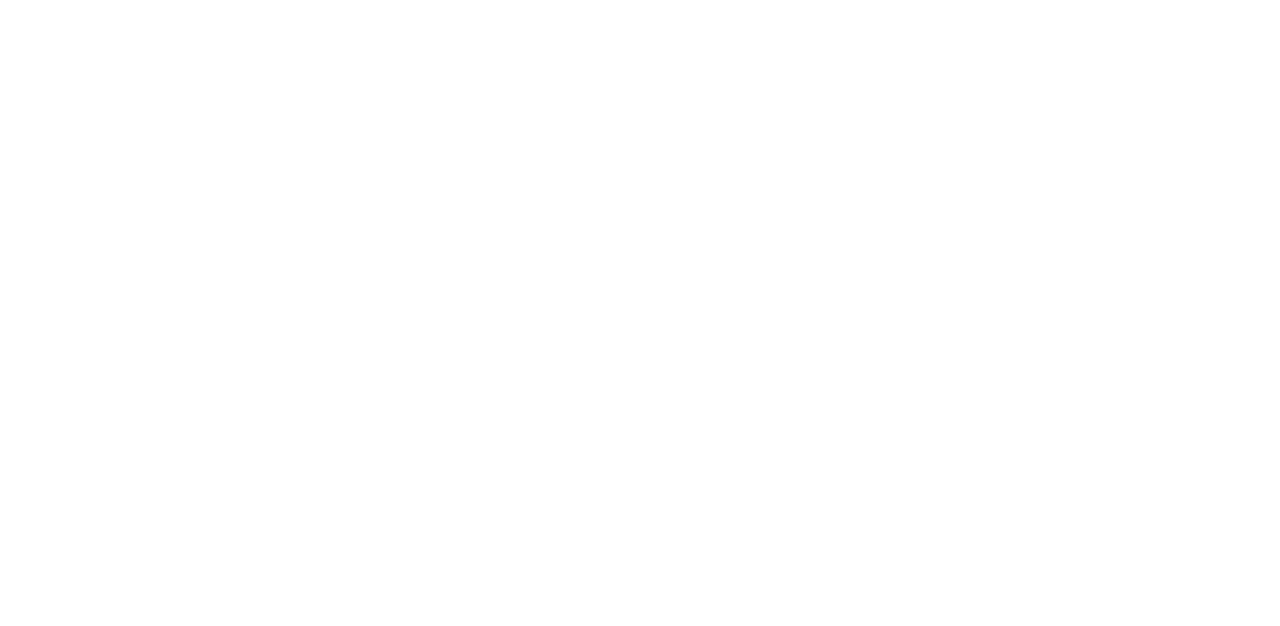
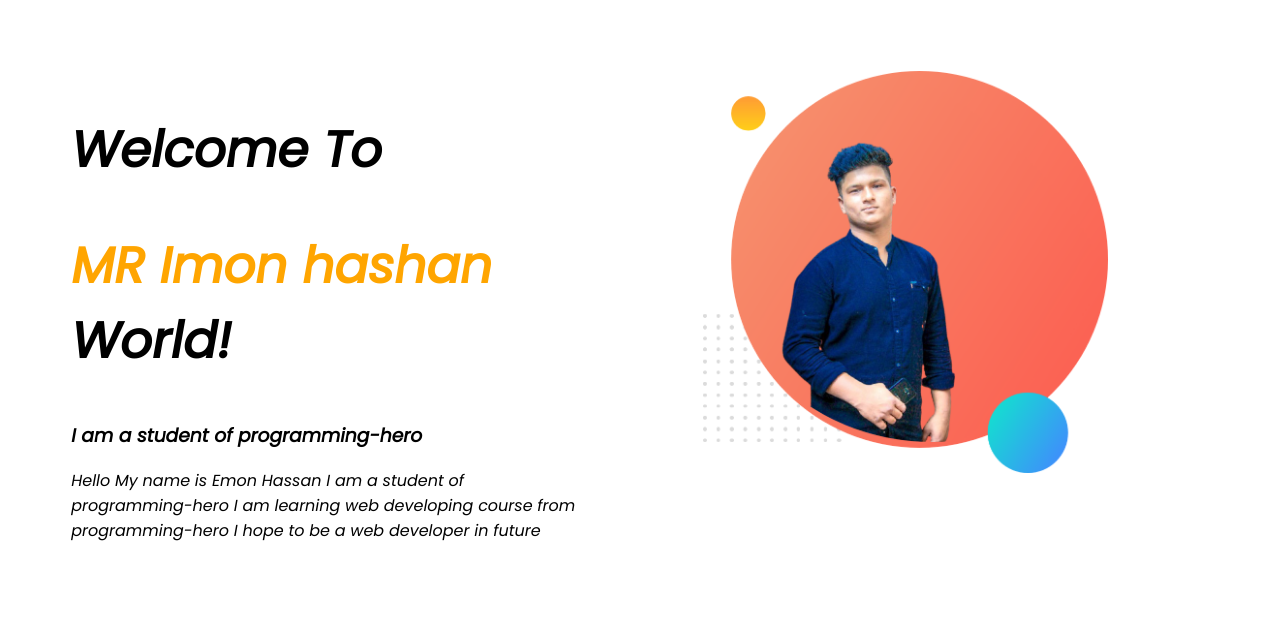
Before and after one commit to MRIMON250/Devloper-portfolio, a plain HTML site: page index.html in a window 1280 px wide. Drawn offline with Linux system fonts and the light colour scheme.

Commit message:
fast commit

```diff
--- a/index.html
+++ b/index.html
@@ -1,13 +1,36 @@
 <!DOCTYPE html>
 <html lang="en">
+
 <head>
     <meta charset="UTF-8">
     <meta http-equiv="X-UA-Compatible" content="IE=edge">
     <meta name="viewport" content="width=device-width, initial-scale=1.0">
     <title>MR Imon-portfolio</title>
+    <link rel="preconnect" href="https://fonts.googleapis.com">
+    <link rel="preconnect" href="https://fonts.gstatic.com" crossorigin>
+    <link href="https://fonts.googleapis.com/css2?family=Poppins:ital@1&display=swap" rel="stylesheet">
     <link rel="stylesheet" href="style.css">
 </head>
+
 <body>
+  <section>
+     <div class="fast-style">
+    <h1>Welcome To </h1>
+    <h1> <span class="col"> MR Imon hashan</span> World!</h1>
+    <h3>I am a student of programming-hero</h3>
+    <p>Hello My name is Emon Hassan I am a student of
+        programming-hero I am learning web developing course from
+        programming-hero I hope to be a web developer in future
+    </p>
+</div>
+
+<div class="fast-style">
+        <img src="images/imon-pick.png" alt="">
+    </div>
+</section>
+<!---prothom section akana sas hoyas-->
+
 
 </body>
+
 </html>
--- a/style.css
+++ b/style.css
@@ -0,0 +1,23 @@
+body{
+    font-family: 'Poppins', sans-serif;
+}
+h1{
+    font-size: 50px;
+}
+
+.col{
+    color: orange;
+}
+
+section{
+    display: flex;
+}
+
+.fast-style{
+    width: 50%;
+    padding: 5%;
+}
+
+.fast-style img{
+    width: 80%;
+}
```
Also changed, not shown: images/dream-bg.png (added), images/exp-bg.png (added), images/imon-pick.png (added), images/jhankar.png (added), images/jhankar2.png (added), images/my-bg.png (added), images/my-bg2.png (added), images/top-banner.png (added), 7 other files.
